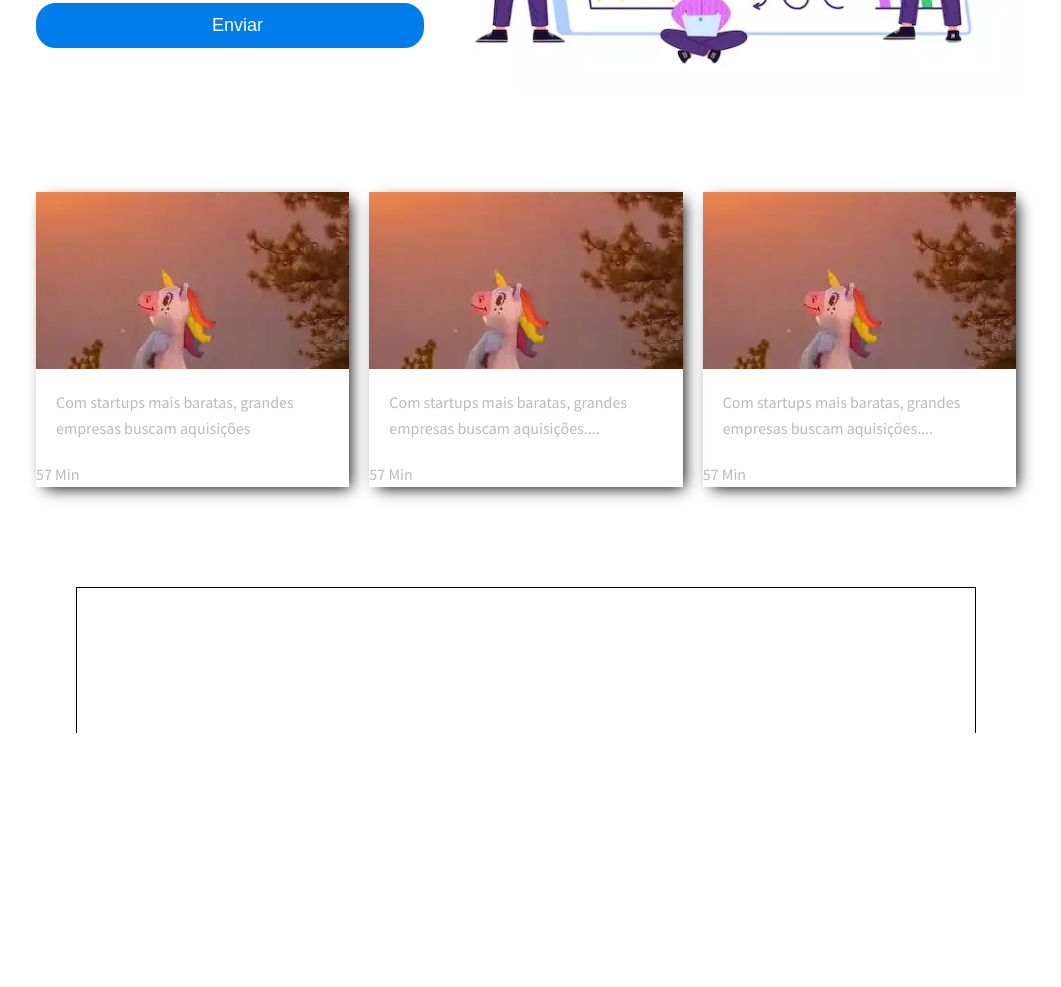
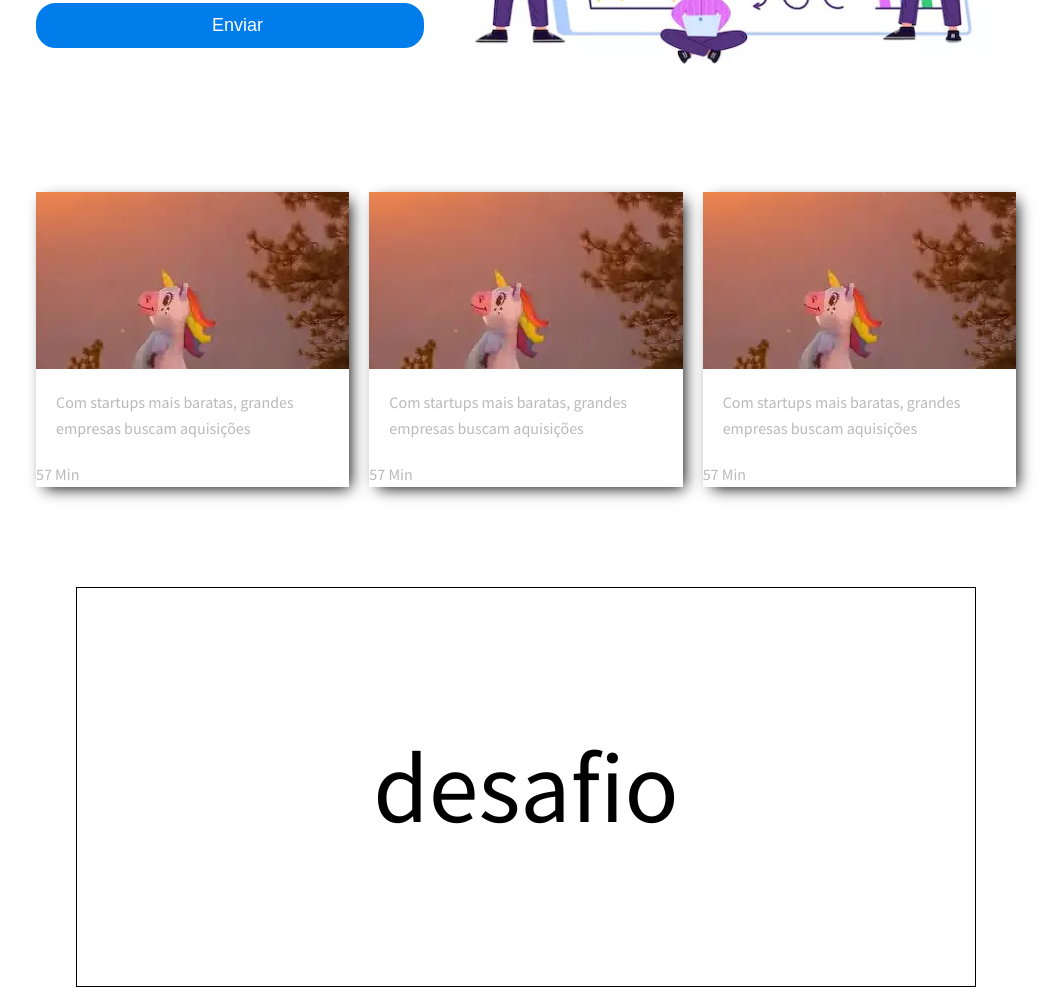
Before and after one commit to thainaportella/Studies, a plain HTML site: page index.html in a window 1280 px wide. Shown: the part 538-1525 px from the top of the page, without its empty margins (114-1175 px from the left). Drawn offline with Linux system fonts and the light colour scheme.

Commit message:
atualizado

```diff
--- a/index.html
+++ b/index.html
@@ -4,7 +4,7 @@
     <meta charset="UTF-8" />
     <meta http-equiv="X-UA-Compatible" content="IE=edge" />
     <meta name="viewport" content="width=device-width, initial-scale=1.0" />
-    <title>Trabalhando com resolução de conflitos</title>
+    <title>Tech Academy</title>
 
     <link rel="icon" href="" type="image/x-icon" />
     <link rel="stylesheet" href="./css/style.css" />
@@ -75,7 +75,7 @@
         </div>
         <div class="content">
           <p class="title text--medium">
-            Com startups mais baratas, grandes empresas buscam aquisições....
+            Com startups mais baratas, grandes empresas buscam aquisições
           </p>
         </div>
         <div class="info">
@@ -89,7 +89,7 @@
         </div>
         <div class="content">
           <p class="title text--medium">
-            Com startups mais baratas, grandes empresas buscam aquisições....
+            Com startups mais baratas, grandes empresas buscam aquisições
           </p>
         </div>
         <div class="info">
```
